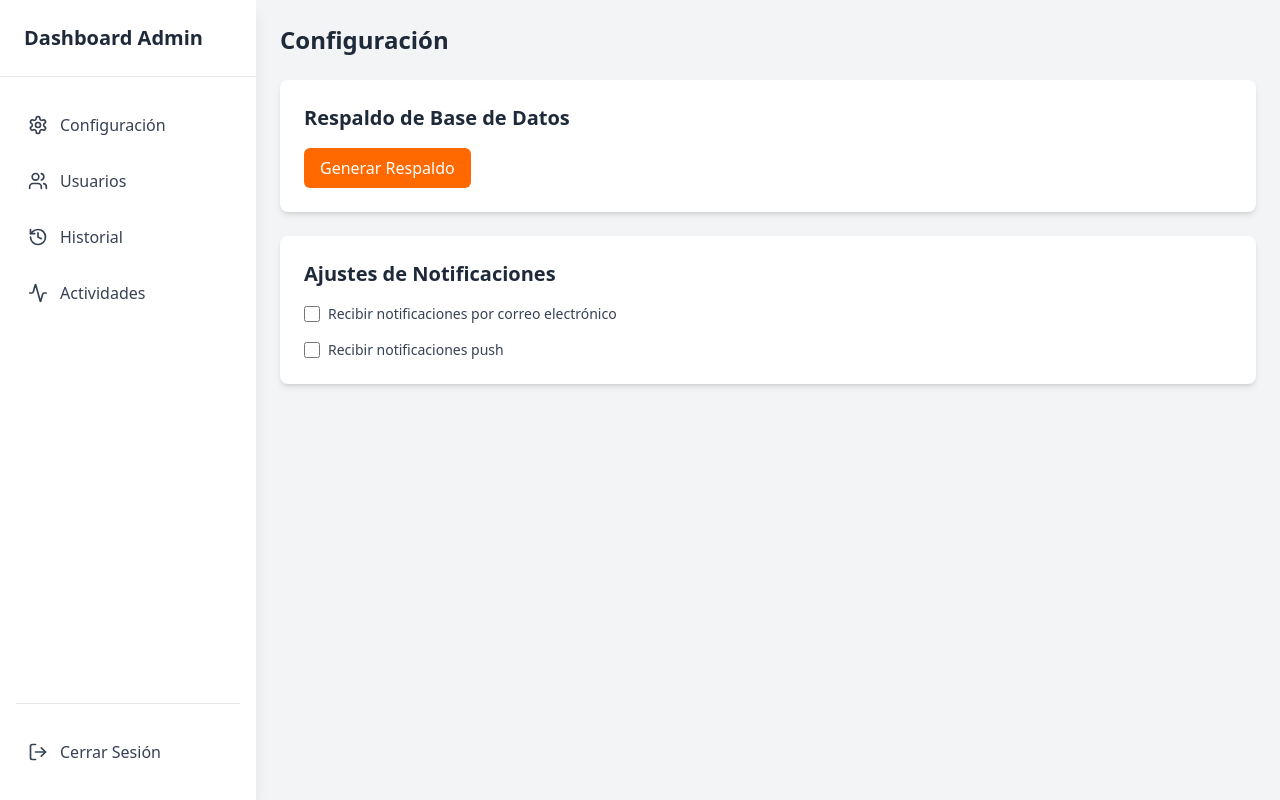
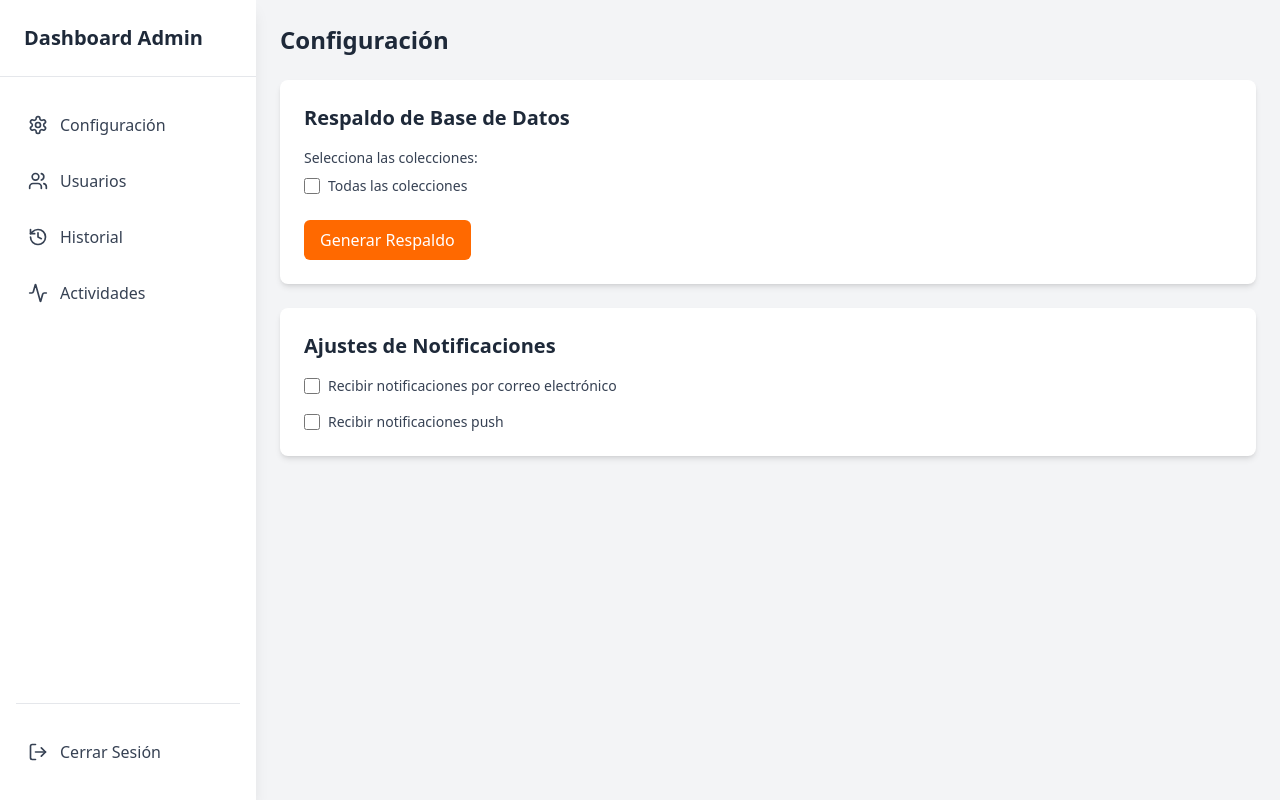
Before and after one commit to DanielCasteDev/app_lira, a React (Vite) app: page /config in a window 1280 px wide. Built offline with nearby package versions, Linux system fonts and the light colour scheme.

Commit message:
respaldo

```diff
--- a/src/admin/pages/config.tsx
+++ b/src/admin/pages/config.tsx
@@ -1,17 +1,59 @@
-import React, { useState } from "react";
+import React, { useState, useEffect } from "react";
 import Sidebar from "../components/sidebar"; // Importa el componente Sidebar
-import { generateBackup } from "../utils/Data"; // Importa la función generateBackup
+import { generateBackup, getCollections } from "../utils/Data"; // Importa las funciones
 import { toast, Toaster } from "react-hot-toast"; // Importa Toaster
 import LoadingSpinner from "../../cargando"; // Importa el componente LoadingSpinner
 
 const ConfigPage: React.FC = () => {
   const [isLoading, setIsLoading] = useState(false); // Estado para manejar el loading
+  const [selectedCollections, setSelectedCollections] = useState<string[]>([]); // Estado para manejar las colecciones seleccionadas
+  const [collections, setCollections] = useState<string[]>([]); // Estado para almacenar las colecciones de la base de datos
+  const [selectAll, setSelectAll] = useState(false); // Estado para manejar la selección de todas las colecciones
+
+  // Obtener las colecciones al cargar el componente
+  useEffect(() => {
+    const fetchCollections = async () => {
+      try {
+        const collections = await getCollections();
+        setCollections(collections);
+      } catch (error) {
+        console.error("Error al obtener las colecciones:", error);
+        toast.error("Hubo un error al obtener las colecciones.");
+      }
+    };
+
+    fetchCollections();
+  }, []);
+
+  // Función para manejar la selección de todas las colecciones
+  const handleSelectAll = () => {
+    if (!selectAll) {
+      setSelectedCollections(collections); // Seleccionar todas las colecciones
+    } else {
+      setSelectedCollections([]); // Deseleccionar todas las colecciones
+    }
+    setSelectAll(!selectAll); // Cambiar el estado de "Seleccionar todas"
+  };
+
+  // Función para manejar la selección individual de colecciones
+  const handleCollectionSelection = (collectionName: string) => {
+    setSelectedCollections((prev) =>
+      prev.includes(collectionName)
+        ? prev.filter((name) => name !== collectionName)
+        : [...prev, collectionName]
+    );
+
+    // Si se deselecciona una colección individualmente, desmarcar "Seleccionar todas"
+    if (selectAll && !selectedCollections.includes(collectionName)) {
+      setSelectAll(false);
+    }
+  };
 
   // Función para manejar la solicitud de respaldo
   const handleBackup = async () => {
     setIsLoading(true); // Activar el loading
     try {
-      const result = await generateBackup();
+      const result = await generateBackup(selectedCollections);
       toast.success(result.message); // Mostrar mensaje de éxito con react-hot-toast
     } catch (error) {
       console.error("Error al generar el respaldo:", error);
@@ -35,6 +77,40 @@ const ConfigPage: React.FC = () => {
           <h3 className="text-xl font-semibold text-gray-800 mb-4">
             Respaldo de Base de Datos
           </h3>
+          <div className="space-y-2 mb-4">
+            <label className="block text-sm font-medium text-gray-700">Selecciona las colecciones:</label>
+            <div className="flex flex-wrap gap-2">
+              {/* Checkbox para "Todas las colecciones" */}
+              <div className="flex items-center w-full mb-2">
+                <input
+                  type="checkbox"
+                  id="select-all"
+                  checked={selectAll}
+                  onChange={handleSelectAll}
+                  className="h-4 w-4 text-orange-500 border-gray-300 rounded focus:ring-orange-500"
+                />
+                <label htmlFor="select-all" className="ml-2 text-sm text-gray-700">
+                  Todas las colecciones
+                </label>
+              </div>
+
+              {/* Checkboxes para cada colección */}
+              {collections.map((collection) => (
+                <div key={collection} className="flex items-center">
+                  <input
+                    type="checkbox"
+                    id={collection}
+                    checked={selectedCollections.includes(collection)}
+                    onChange={() => handleCollectionSelection(collection)}
+                    className="h-4 w-4 text-orange-500 border-gray-300 rounded focus:ring-orange-500"
+                  />
+                  <label htmlFor={collection} className="ml-2 text-sm text-gray-700">
+                    {collection}
+                  </label>
+                </div>
+              ))}
+            </div>
+          </div>
           <button
             onClick={handleBackup}
             className="bg-orange-500 text-white px-4 py-2 rounded-md hover:bg-orange-600 transition-colors"
--- a/src/admin/utils/Data.ts
+++ b/src/admin/utils/Data.ts
@@ -29,14 +29,14 @@ export const fetchUsers = async () => {
 /**
  * Función para generar un respaldo de la base de datos.
  */
-export const generateBackup = async () => {
+export const generateBackup = async (collections: string[] = []) => {
   const token = localStorage.getItem("Token"); // Obtener el token del localStorage
 
   if (!token) {
     throw new Error("No hay token de autenticación.");
   }
 
-  const response = await fetch(`${API_BASE_URL}/backup`, {
+  const response = await fetch(`${API_BASE_URL}/backup?collections=${collections.join(',')}`, {
     method: "GET",
     headers: {
       Authorization: `Bearer ${token}`, // Enviar el token en la cabecera
@@ -68,3 +68,26 @@ export const generateBackup = async () => {
 
   return { success: true, message: "Respaldo generado y descargado con éxito" };
 };
+
+export const getCollections = async () => {
+  const token = localStorage.getItem("Token"); // Obtener el token del localStorage
+
+  if (!token) {
+    throw new Error("No hay token de autenticación.");
+  }
+
+  const response = await fetch(`${API_BASE_URL}/collections`, {
+    method: "GET",
+    headers: {
+      Authorization: `Bearer ${token}`, // Enviar el token en la cabecera
+    },
+  });
+
+  if (!response.ok) {
+    throw new Error("Error al obtener las colecciones.");
+  }
+
+  // Convertir la respuesta a JSON
+  const data = await response.json();
+  return data.data; // Retornar la lista de colecciones
+};
```
